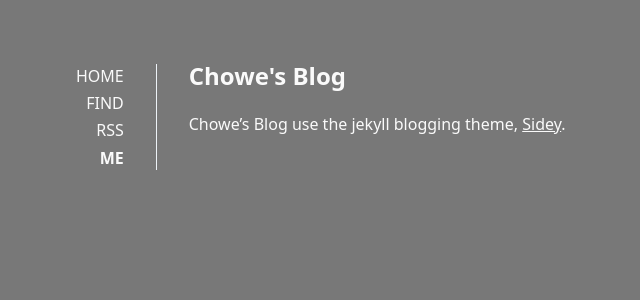
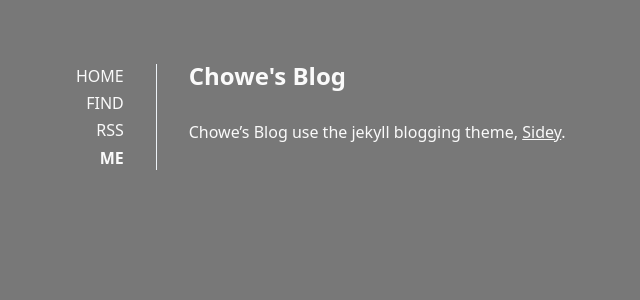
Before and after one commit to fixed-link/fixed-link.com, a Jekyll site: the page built from _pages/about.md, in a window 1280 px wide. Shown: the top 300 px of the page, without its empty margins (164-804 px from the left). Built offline with Jekyll 4.4.1, drawn with Linux system fonts in a browser that asks for light colours.

Commit message:
Update _main.scss

```diff
--- a/_sass/_main.scss
+++ b/_sass/_main.scss
@@ -33,7 +33,7 @@ pre {
 }
 
 .post p {
-	margin: .5rem 0;
+	margin: 1rem 0;
 }
 
 .post h1, .post h2, .post h3, .post h4 {
```
